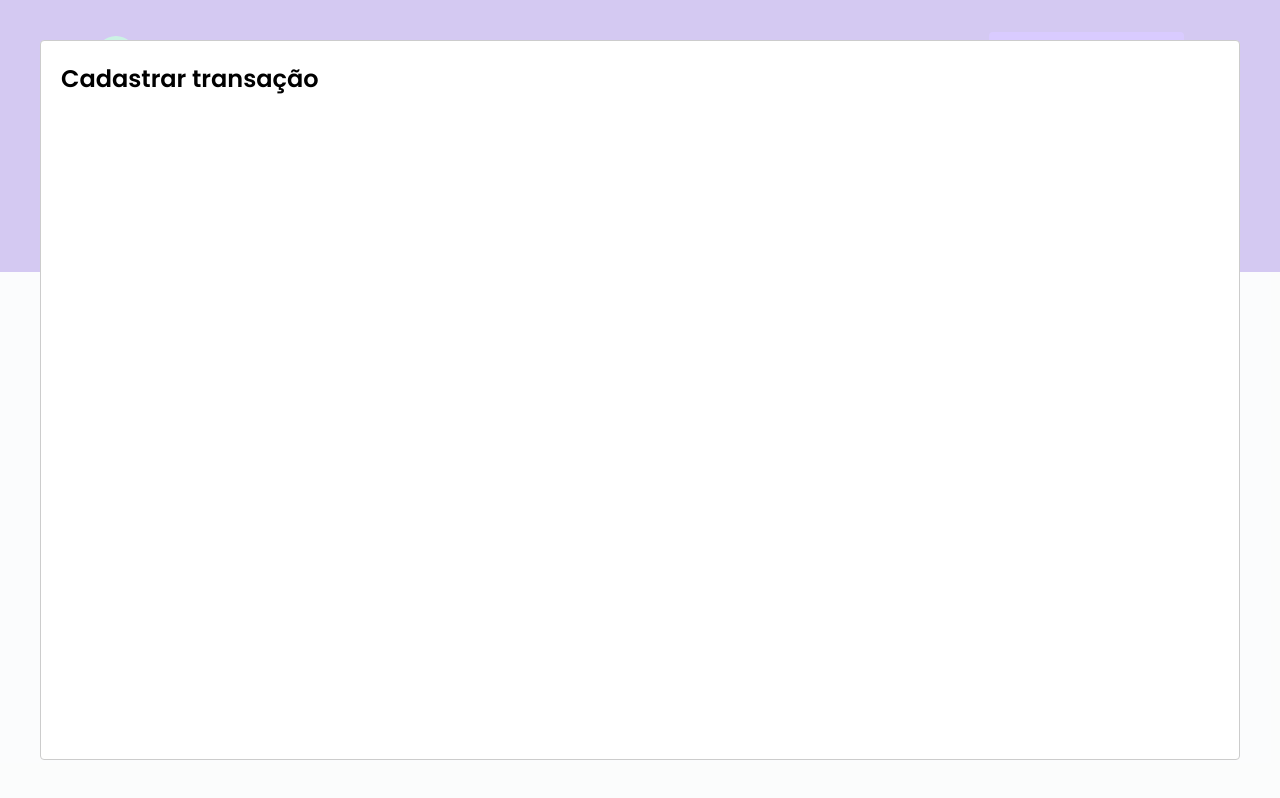
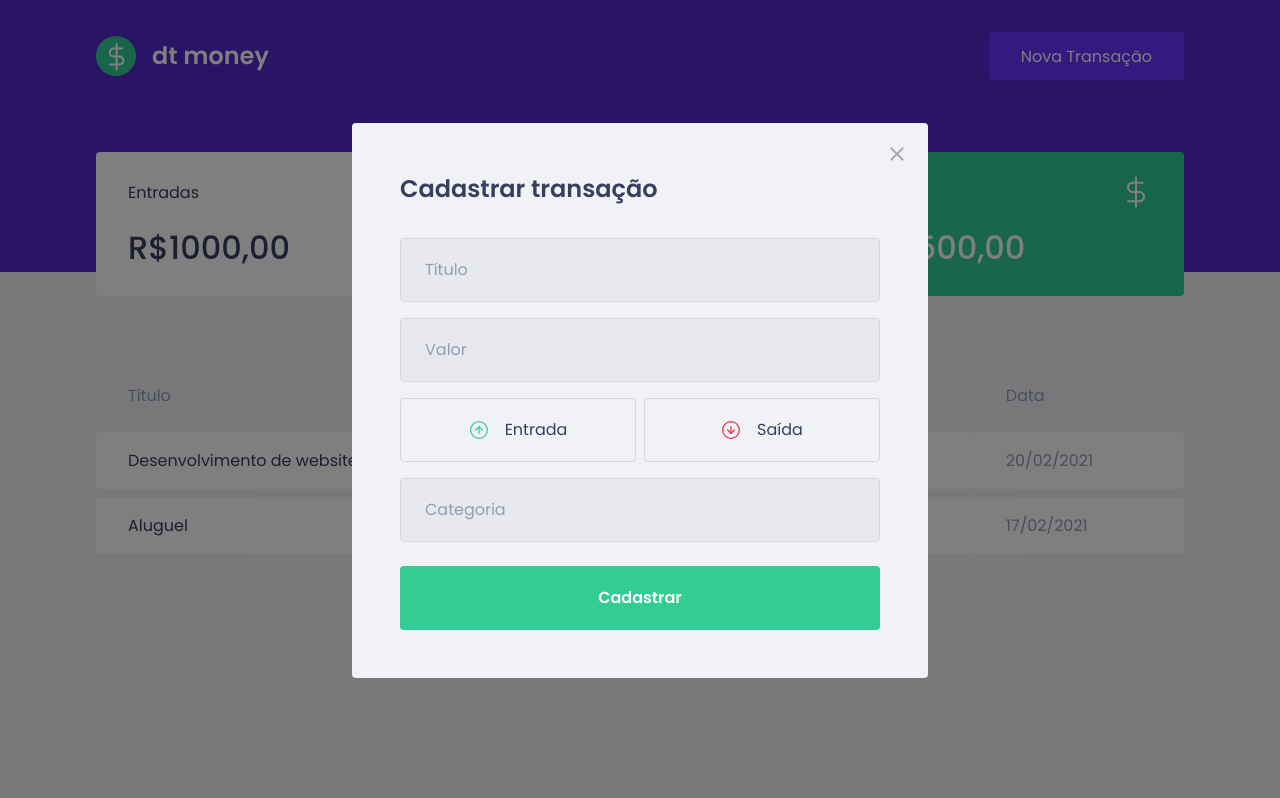
Before and after one commit to gabrielnevess/ignite-dtmoney, a React (Create React App) app: page / in a window 1280 px wide. Both pictures are taken after a click on the button "Nova Transação". Built offline with nearby package versions, Linux system fonts and the light colour scheme; no server answers; what miragejs would draw is missing.

Commit message:
adicionando NewTransactionModal

```diff
--- a/package.json
+++ b/package.json
@@ -5,6 +5,7 @@
   "dependencies": {
     "axios": "^0.22.0",
     "miragejs": "^0.1.42",
+    "polished": "^4.1.3",
     "react": "^17.0.2",
     "react-dom": "^17.0.2",
     "react-modal": "^3.14.3",
--- a/src/App.tsx
+++ b/src/App.tsx
@@ -2,7 +2,10 @@
 import Modal from 'react-modal';
 import { Dashboard } from "./components/Dashboard";
 import { Header } from "./components/Header";
+import { NewTransactionModal } from './components/NewTransactionModal';
 import { GlobalStyle } from "./styles/global";
+
+Modal.setAppElement("#root");
 
 export function App() {
   const [isNewTransactionModalOpen, setIsNewTransactionModalOpen] = useState(false);
@@ -19,14 +22,10 @@
     <>
       <Header onOpenNewTransactionModal={handlerOpenNewTransactionModal} />
       <Dashboard />
-
-      <Modal
+      <NewTransactionModal
         isOpen={isNewTransactionModalOpen}
         onRequestClose={handlerCloseNewTransactionModal}
-      >
-        <h2>Cadastrar transação</h2>
-      </Modal>
-
+      />
       <GlobalStyle />
     </>
   );
--- /dev/null
+++ b/src/components/NewTransactionModal/index.tsx
@@ -0,0 +1,62 @@
+import Modal from "react-modal";
+import closeImg from '../../assets/close.svg';
+import incomeImg from '../../assets/income.svg';
+import outcomeImg from '../../assets/outcome.svg';
+import { Container, TransactionTypeContainer } from "./styles";
+
+interface NewTransactionModalProps {
+    isOpen: boolean;
+    onRequestClose: () => void;
+}
+
+export function NewTransactionModal({ isOpen, onRequestClose }: NewTransactionModalProps) {
+    return (
+        <Modal
+            isOpen={isOpen}
+            onRequestClose={onRequestClose}
+            overlayClassName="react-modal-overlay"
+            className="react-modal-content"
+        >
+            <button type="button" onClick={onRequestClose} className="react-modal-close">
+                <img src={closeImg} alt="Fechar modal" />
+            </button>
+
+            <Container>
+                <h2>Cadastrar transação</h2>
+
+                <input
+                    placeholder="Título"
+                />
+
+                <input
+                    type="number"
+                    placeholder="Valor"
+                />
+
+                <TransactionTypeContainer>
+                    <button
+                        type="button"
+                    >
+                        <img src={incomeImg} alt="Entrada" />
+                        <span>Entrada</span>
+                    </button>
+
+                    <button
+                        type="button"
+                    >
+                        <img src={outcomeImg} alt="Saída" />
+                        <span>Saída</span>
+                    </button>
+                </TransactionTypeContainer>
+
+                <input
+                    placeholder="Categoria"
+                />
+
+                <button type="submit">
+                    Cadastrar
+                </button>
+            </Container>
+        </Modal>
+    )
+}
--- /dev/null
+++ b/src/components/NewTransactionModal/styles.ts
@@ -0,0 +1,88 @@
+import styled from "styled-components";
+import { darken } from "polished";
+
+export const Container = styled.form`
+    h2 {
+        color: var(--text-title);
+        font-size: 1.5rem;
+        margin-bottom: 2rem;
+    }
+
+    input {
+        width: 100%;
+        padding: 0 1.5rem;
+        height: 4rem;
+        border-radius: 0.25rem;
+
+        border: 1px solid #d7d7d7;
+        background: #e7e9ee;
+
+        font-weight: 400;
+        font-size: 1rem;
+
+        &::placeholder {
+            color: var(--text-body);
+        }
+
+        & + input {
+            margin-top: 1rem;
+        }
+    }
+
+    button[type="submit"] {
+        width: 100%;
+        padding: 0 1.5rem;
+        height: 4rem;
+        background: var(--green);
+        color: #fff;
+        border-radius: 0.25rem;
+        border: 0;
+        font-size: 1rem;
+        margin-top: 1.5rem;
+        font-weight: 600;
+
+        transition: filter 0.2s;
+
+        &:hover {
+            filter: brightness(0.9)
+        }
+    }
+`;
+
+export const TransactionTypeContainer = styled.div`
+    margin: 1rem 0;
+    display: grid;
+    grid-template-columns: 1fr 1fr;
+    gap: 0.5rem;
+
+    button {
+        height: 4rem;
+        border: 1px solid #d7d7d7;
+        border-radius: 0.25rem;
+
+        background: transparent;
+
+        display: flex;
+        align-items: center;
+        justify-content: center;
+
+        transition: border-color 0.2s;
+
+        &:hover {
+            border-color: ${darken(0.1, '#d7d7d7')};
+        }
+
+        img {
+            width: 20px;
+            height: 20px;
+        }
+
+        span {
+            display: inline-block;
+            margin-left: 1rem;
+            font-size: 1rem;
+            color: var(--text-title);
+        }
+
+    }
+`;
--- a/src/styles/global.ts
+++ b/src/styles/global.ts
@@ -54,4 +54,41 @@
         opacity: 0.6;
         cursor: not-allowed;
     }
+
+    .react-modal-overlay {
+        background: rgba(0, 0, 0, 0.5);
+
+        position: fixed;
+        top: 0;
+        bottom: 0;
+        right: 0;
+        left: 0;
+
+        display: flex;
+        align-items: center;
+        justify-content: center;
+    }
+
+    .react-modal-content {
+        width: 100%;
+        max-width: 576px;
+        background: var(--background);
+        padding: 3rem;
+        position: relative;
+        border-radius: 0.25rem;
+    }
+
+    .react-modal-close {
+        position: absolute;
+        right: 1.5rem;
+        top: 1.5rem;
+        border: 0;
+        background: transparent;
+
+        transition: filter 0.2s;
+
+        &:hover {
+            filter: brightness(0.8)
+        }
+    }
 `
```
Also changed, not shown: 1 other file (tests, documents, lock files or other folders).
